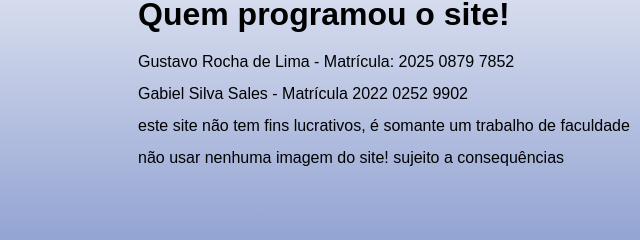
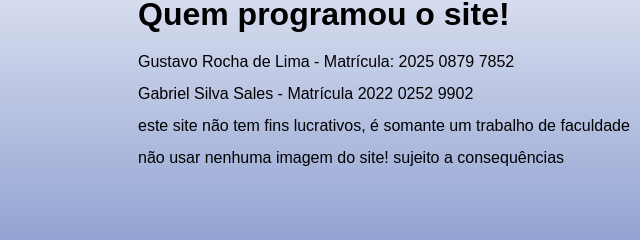
Before and after one commit to Vamp-404/loja002-ftrabalho-de-faculdade, a plain HTML site: page equipe.html in a window 1280 px wide. Shown: the part 148-388 px from the top of the page, 502-1142 px from the left. Drawn offline with Linux system fonts and the light colour scheme.

Commit message:
Update equipe.html

```diff
--- a/equipe.html
+++ b/equipe.html
@@ -17,9 +17,10 @@
     <div class="uauu">
         <h1>Quem programou o site!</h1>
               <p>Gustavo Rocha de Lima - Matrícula: 2025 0879 7852</p>
-              <p>Gabiel Silva Sales - Matrícula 2022 0252 9902</p>
+              <p>Gabriel Silva Sales - Matrícula 2022 0252 9902</p>
               <p>este site não tem fins lucrativos, é somante um trabalho de faculdade</p>
               <p>não usar nenhuma imagem do site! sujeito a consequências </p>
     </div>
 </body>
+
 </html>
```
